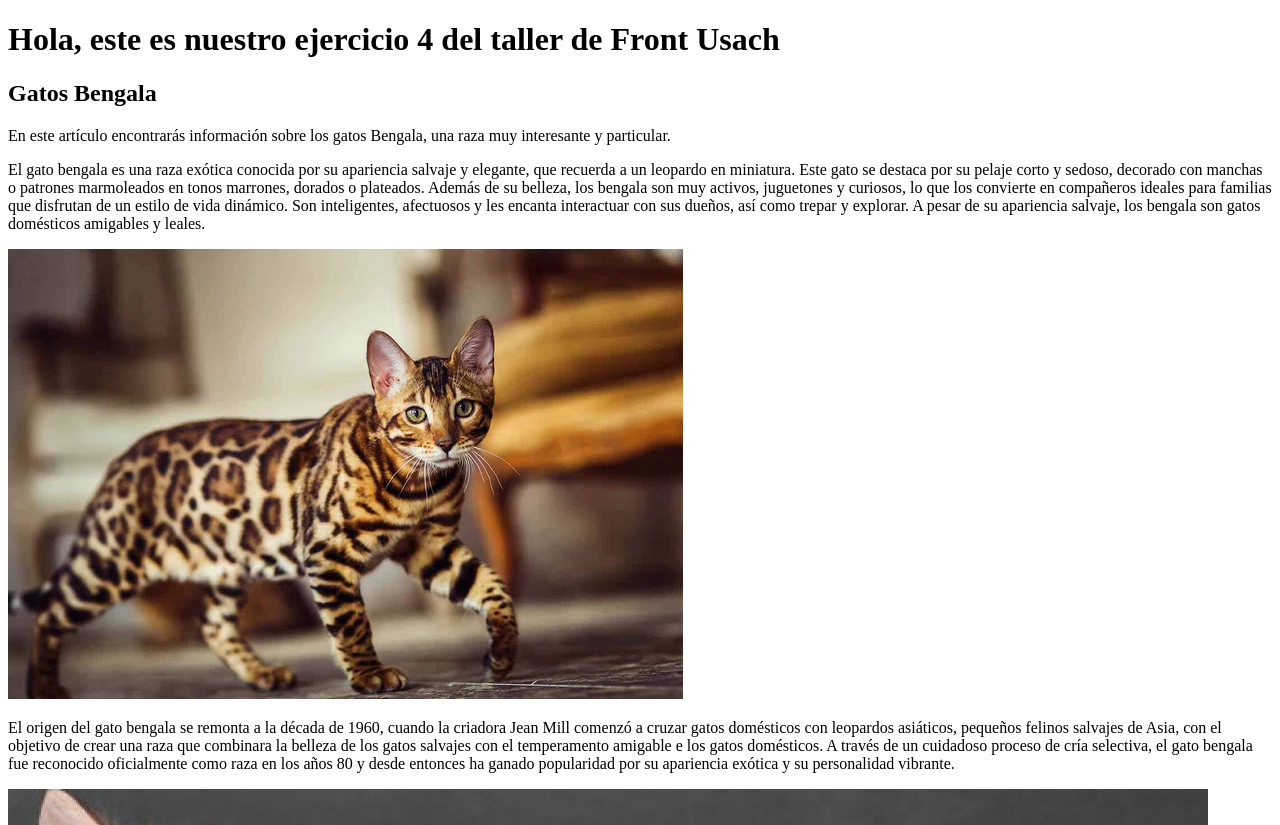
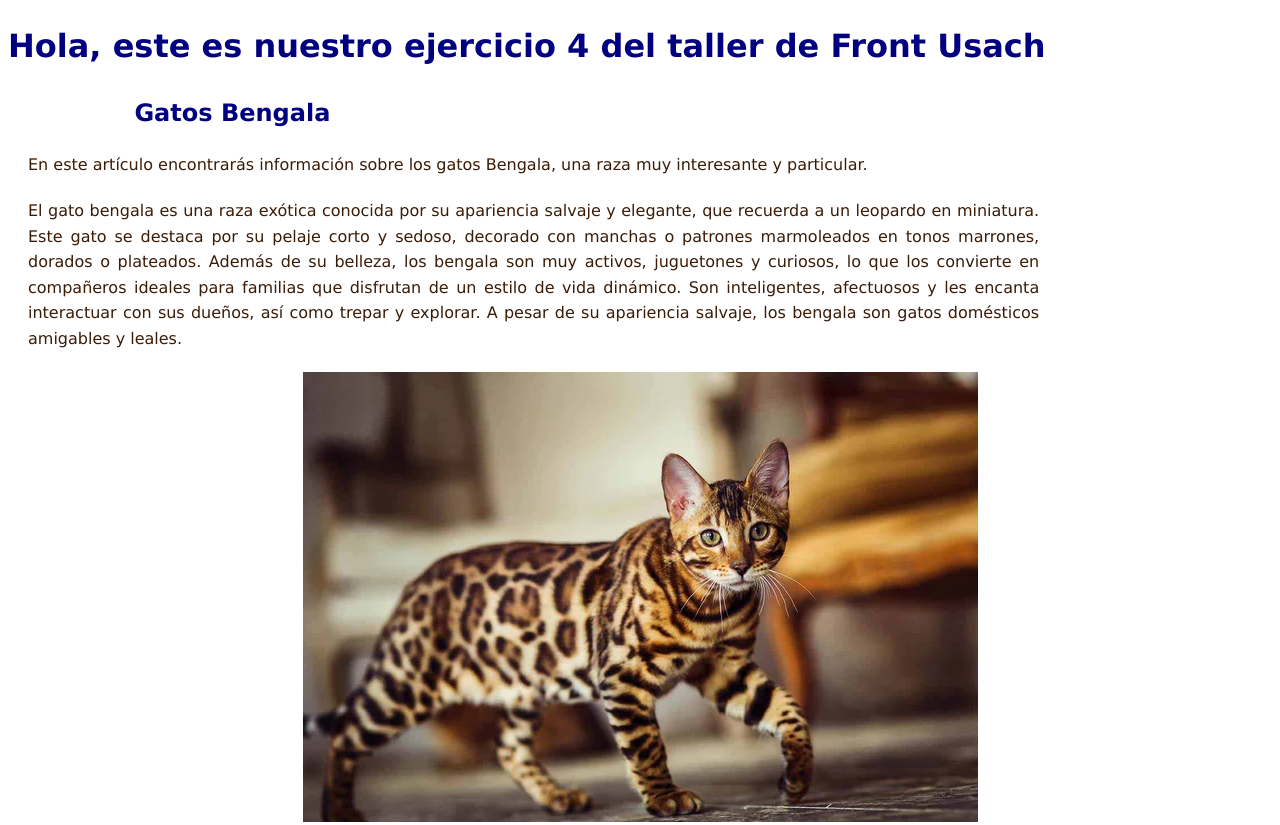
Before and after one commit to ssilvaa86/usach_tarea4, a plain HTML site: page index.html in a window 1280 px wide. Shown: the top 825 px of the page. Drawn offline with Linux system fonts and the light colour scheme.

Commit message:
Agregué un css al index y en el css realicé algunos cambios para ponerle estilo

```diff
--- /dev/null
+++ b/assets/css/styles.css
@@ -0,0 +1,38 @@
+body {
+    font-family: Arial, sans-serif;
+    line-height: 1.6;
+    display: block;
+  }
+
+   h1{
+    font-family: Verdana, Geneva, Tahoma, sans-serif;
+    color: navy;
+    align-self: start;
+
+  }
+
+  p{
+    font-family: Verdana, Geneva, Tahoma, sans-serif;
+    color:rgb(59, 28, 6);
+    align-self: start;
+    width: 80%;
+    margin: 20px;
+    text-align: justify;
+
+  }
+  img {
+    display: flex;
+    margin: 0 auto;
+    max-width: 100%;
+    height: auto;
+
+    }
+h2{
+    font-family: Verdana, Geneva, Tahoma, sans-serif;
+    color:navy;
+    align-self: start;
+    width: 80%;
+    margin: 0 auto;
+    text-align: justify;
+
+}
--- a/index.html
+++ b/index.html
@@ -4,6 +4,7 @@
     <meta charset="UTF-8">
     <meta name="viewport" content="width=device-width, initial-scale=1.0">
     <title>Ejercicio 4</title>
+    <link rel="stylesheet" href="assets/css/styles.css">
 </head>
 <body>
     <h1>Hola, este es nuestro ejercicio 4 del taller de Front Usach</h1>
```
